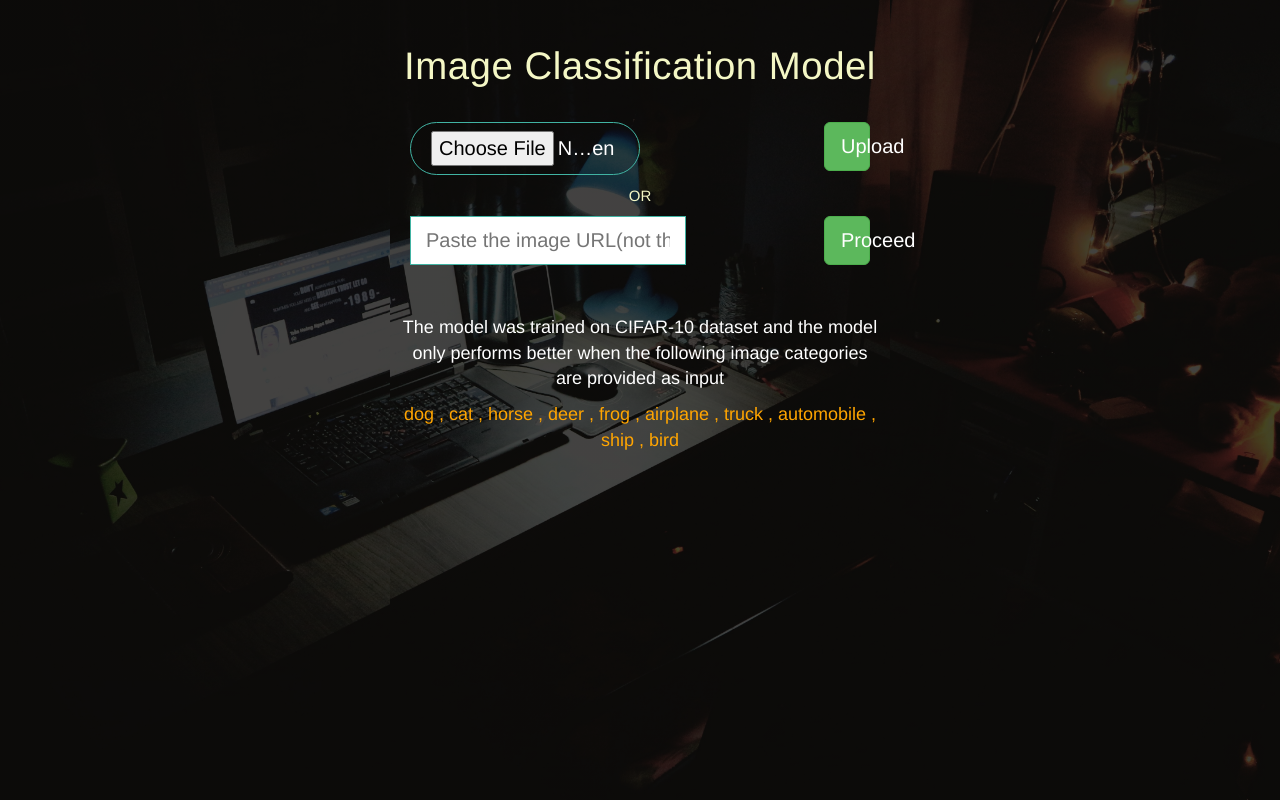
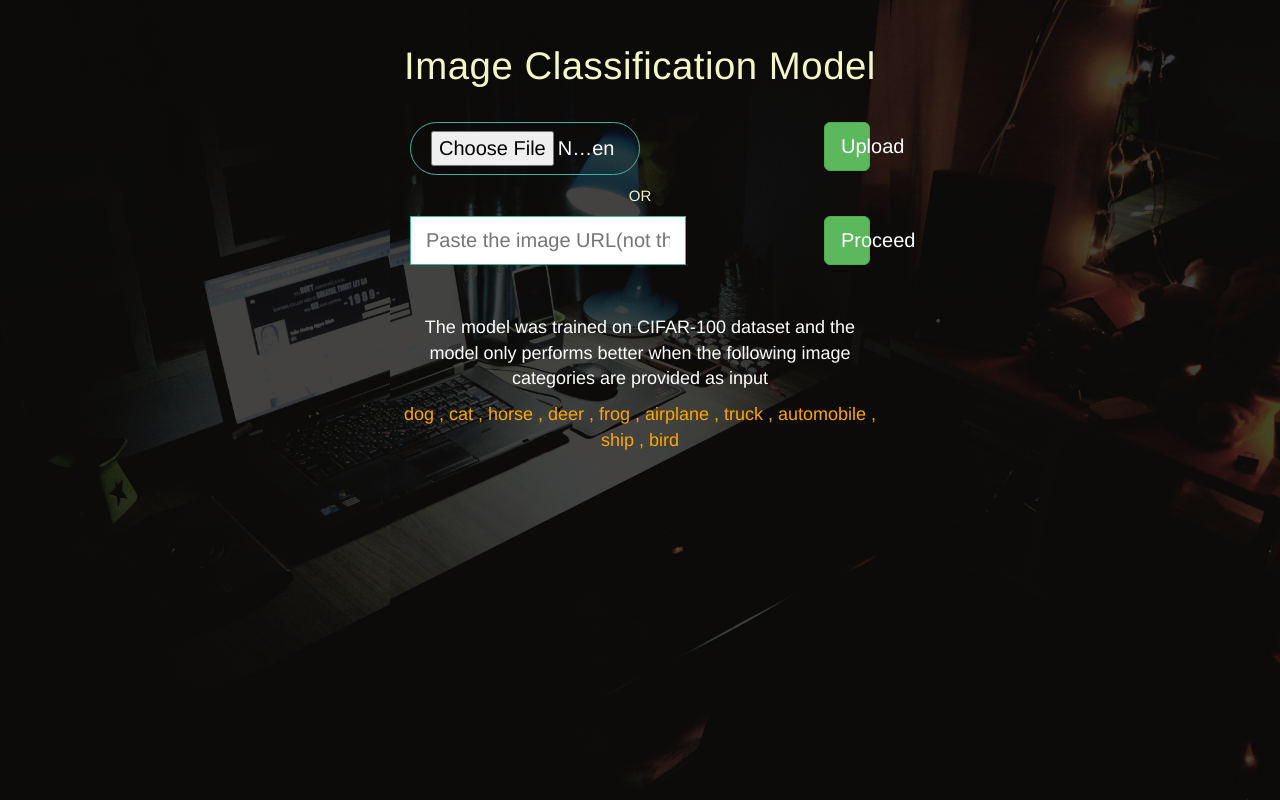
Before and after one commit to PMaruthiPrasad/flask-deployment, a Flask app: page / in a window 1280 px wide. Run offline with Flask 2, Linux system fonts and the light colour scheme; some libraries are stand-ins or nearby versions.

Commit message:
Update index.html

```diff
--- a/templates/index.html
+++ b/templates/index.html
@@ -70,7 +70,7 @@
 
         <div class = "footer">
             <div class = "header-content-sub">
-                    <p style = "text-align: center;color: white" class="header-content-info">The model was trained on CIFAR-10 dataset and the model only performs better when the following image categories are provided as input</p>
+                    <p style = "text-align: center;color: white" class="header-content-info">The model was trained on CIFAR-100 dataset and the model only performs better when the following image categories are provided as input</p>
             </div>
             <div class = "header-content-sub">
                     <p style = "text-align: center;color:orange" class="header-content-info">dog , cat , horse , deer , frog , airplane , truck , automobile , ship , bird</p>
```
